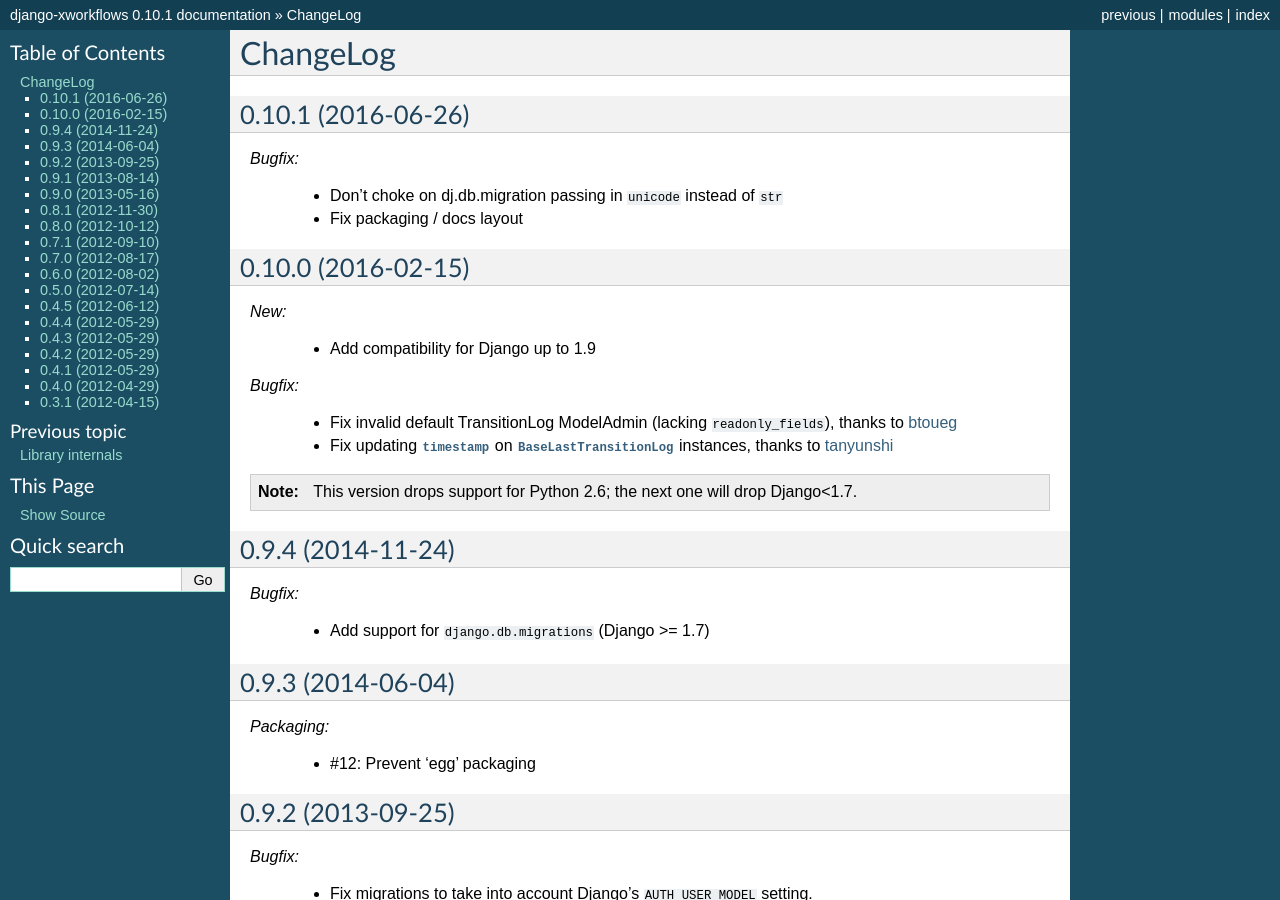
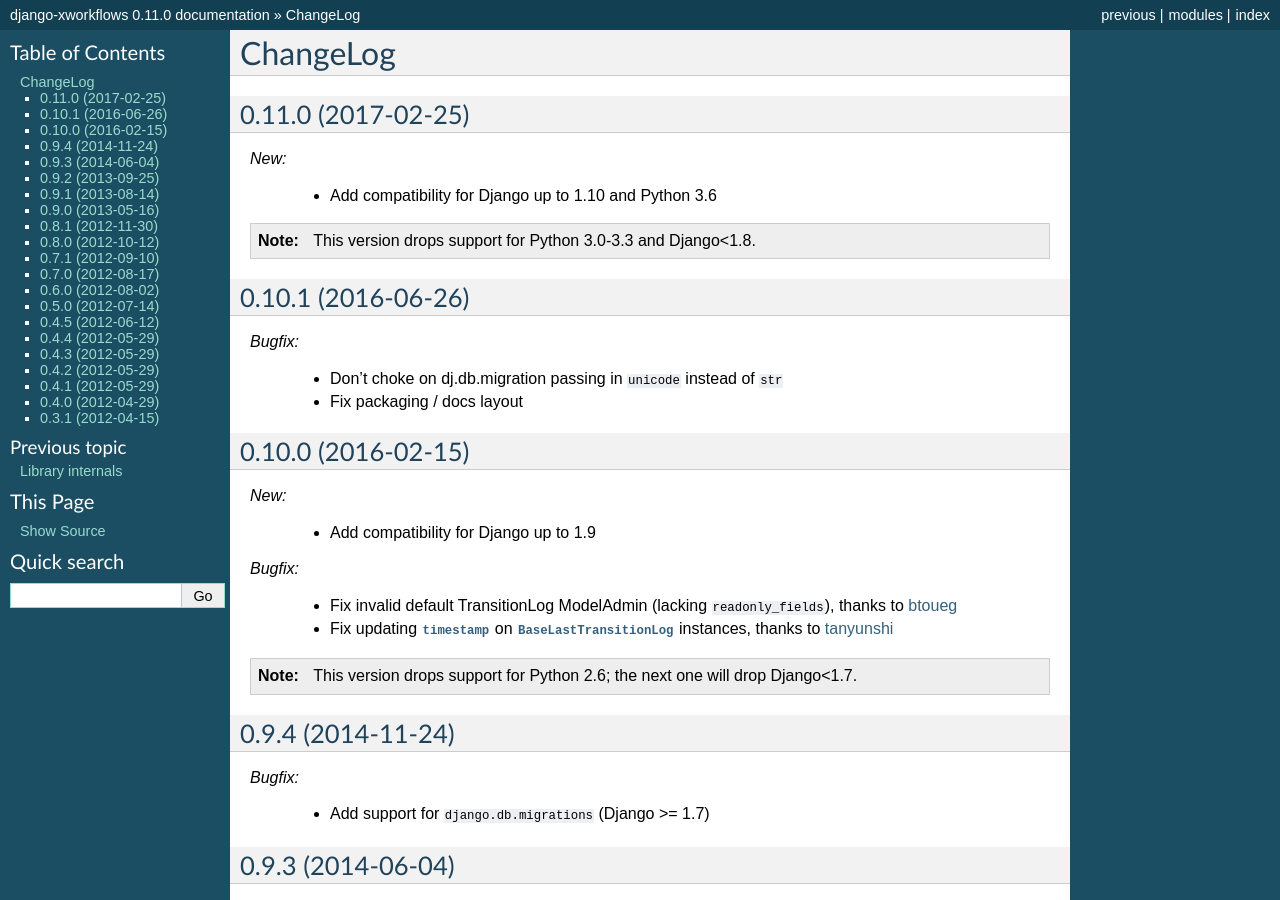
Before and after one commit to rbarrois/django_xworkflows, a Sphinx documentation site: the page built from docs/changelog.rst, in a window 1280 px wide and 900 px high. Built offline with Sphinx 7.4.7, drawn with Linux system fonts in a browser that asks for light colours; some of the changed text lies outside the part shown.

Commit message:
Release version 0.11.0

```diff
--- a/django_xworkflows/__init__.py
+++ b/django_xworkflows/__init__.py
@@ -2,5 +2,5 @@
 # Copyright (c) 2011-2013 Raphaël Barrois
 # This code is distributed under the two-clause BSD license.
 
-__version__ = '0.10.1'
+__version__ = '0.11.0'
 __author__ = 'Raphaël Barrois <raphael.barrois+xworkflows@polytechnique.org>'
--- a/docs/changelog.rst
+++ b/docs/changelog.rst
@@ -1,5 +1,15 @@
 ChangeLog
 =========
+
+0.11.0 (2017-02-25)
+-------------------
+
+*New:*
+
+    * Add compatibility for Django up to 1.10 and Python 3.6
+
+.. note:: This version drops support for Python 3.0-3.3 and Django<1.8.
+
 
 0.10.1 (2016-06-26)
 -------------------
```
